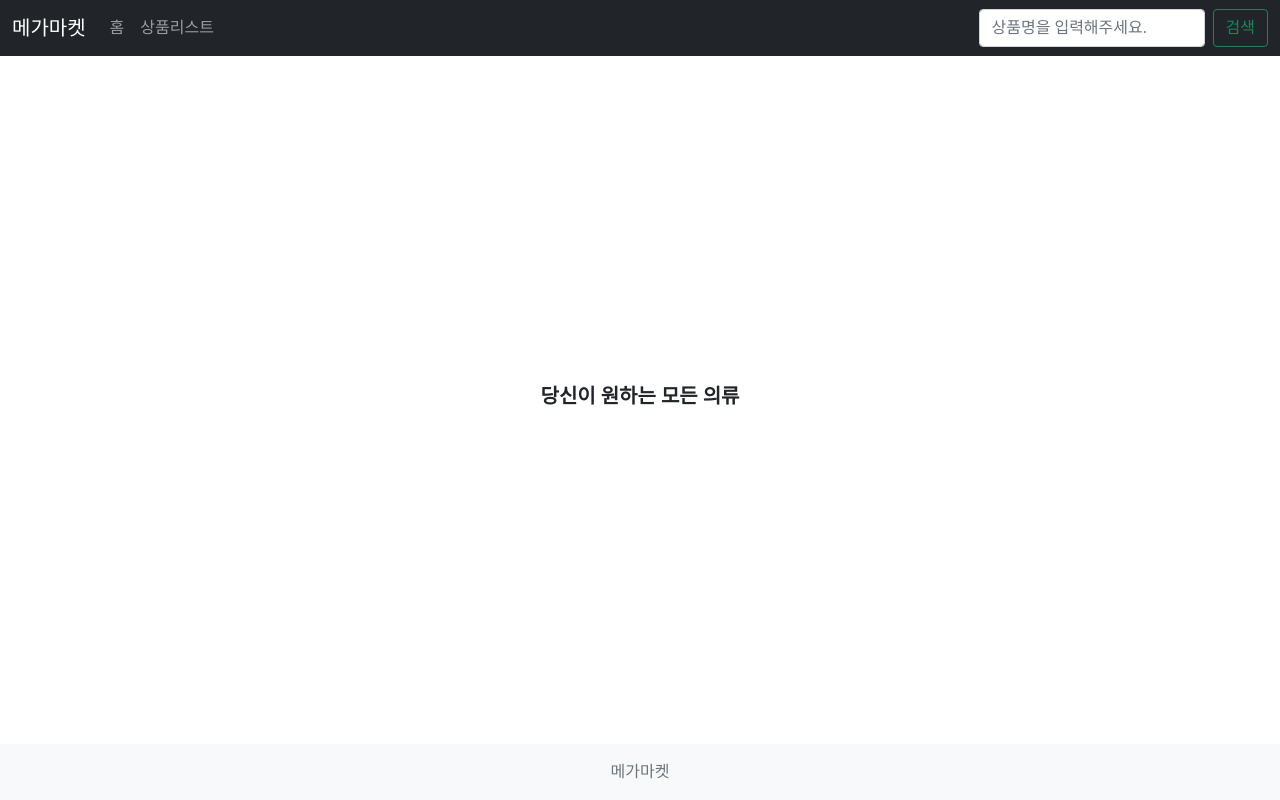
After one commit to Ohdaejin/exam2, a Django app: page / in a window 1280 px wide. The commit adds this page. Run offline with Django 3.2, Linux system fonts and the light colour scheme; some libraries are stand-ins or nearby versions; some web fonts are replaced.

Commit message:
메인화면

```diff
--- a/base/static/common.css
+++ b/base/static/common.css
@@ -72,6 +72,14 @@
   flex-direction: column;
 }
 
+.t-items-center {
+  align-items: center;
+}
+
+.t-justify-center {
+  justify-content: center;
+}
+
 .t-gap-\[20px\] {
   gap: 20px;
 }
@@ -95,6 +103,10 @@
 
 .t-text-\[1\.5rem\] {
   font-size: 1.5rem;
+}
+
+.t-text-\[20px\] {
+  font-size: 20px;
 }
 
 .t-font-bold {
--- /dev/null
+++ b/base/templates/home/main.html
@@ -0,0 +1,10 @@
+{% extends "layout.html" %}
+{% load humanize %}
+
+{%block content %}
+
+<section class="t-flex-1 t-flex t-justify-center t-items-center">
+    <h1 class="t-text-[20px] t-font-bold">당신이 원하는 모든 의류</h1>
+</section>
+
+{%endblock%}
--- a/base/templates/layout.html
+++ b/base/templates/layout.html
@@ -52,7 +52,7 @@
     </nav>
 </header>
 
-<section class="t-flex-1 t-py-[20px]">
+<section class="t-flex-1 t-py-[20px] t-flex t-flex-col">
     {%block content%}
     {%endblock%}
 </section>
--- a/base/urls.py
+++ b/base/urls.py
@@ -18,7 +18,10 @@ from django.conf.urls.static import static
 from django.contrib import admin
 from django.urls import path, include
 
+from . import views
+
 urlpatterns = [
+path('', views.index),
     path('products/', include('products.urls')),
     path('qna/', include('qna.urls')),
     path('admin/', admin.site.urls),
--- /dev/null
+++ b/base/views.py
@@ -0,0 +1,6 @@
+from django.http import HttpRequest
+from django.shortcuts import render
+
+
+def index(request: HttpRequest):
+    return render(request, "home/main.html")
```
